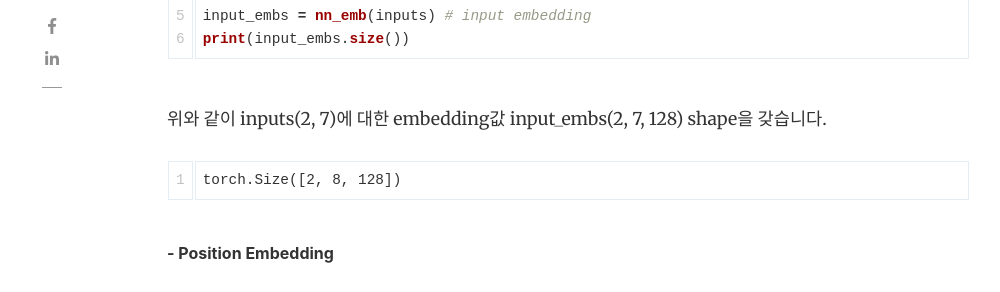
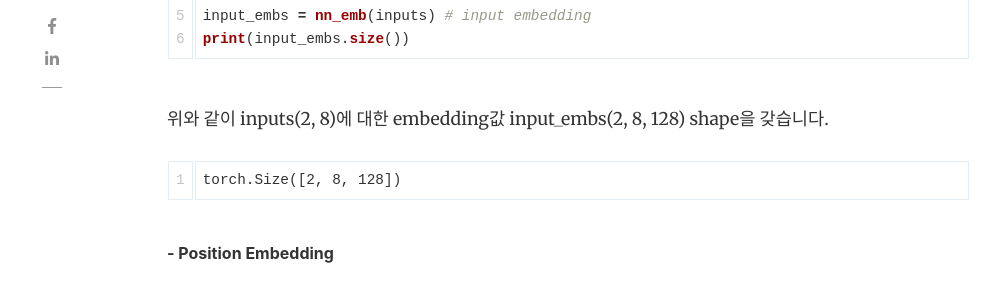
Before and after one commit to paul-hyun/paul-hyun.github.io, a Jekyll site: the page built from _posts/2019-12-19-transformer-01.md, in a window 1280 px wide and 900 px high, scrolled down 2682 px. Shown: the part 152-444 px from the top of the window, without its empty margins (118-1118 px from the left). Built offline with Jekyll 4.4.1, drawn with Linux system fonts in a browser that asks for light colours; nearby versions of some CDN libraries; comment, search, counter and statistics services are not loaded.

````diff
--- a/_posts/2019-12-19-transformer-01.md
+++ b/_posts/2019-12-19-transformer-01.md
@@ -80,7 +80,7 @@
 print(input_embs.size())
 ```
 
-위와 같이 inputs(2, 7)에 대한 embedding값 input_embs(2, 7, 128) shape을 갖습니다.
+위와 같이 inputs(2, 8)에 대한 embedding값 input_embs(2, 8, 128) shape을 갖습니다.
 
 ```text
 torch.Size([2, 8, 128])
````
Also changed, not shown: other parts of _posts/2019-12-19-transformer-01.md (+1 -1 lines).
